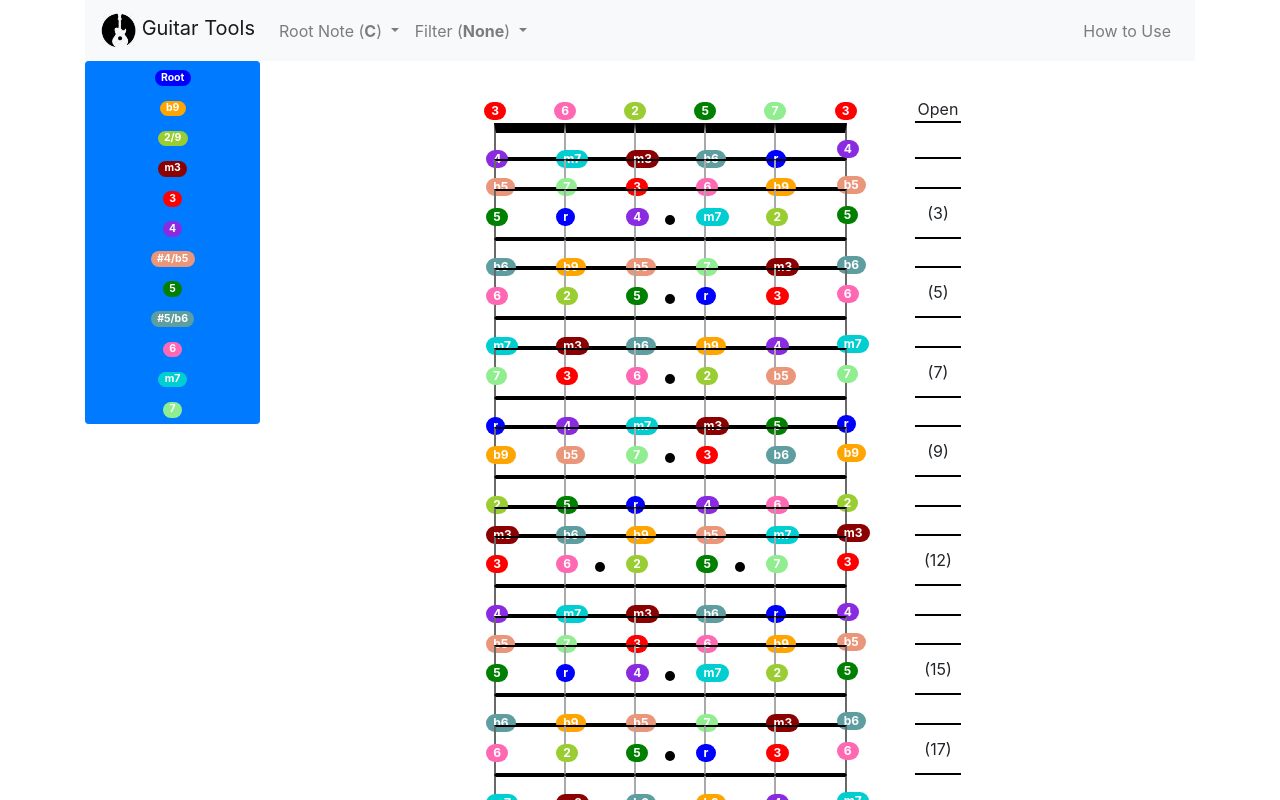
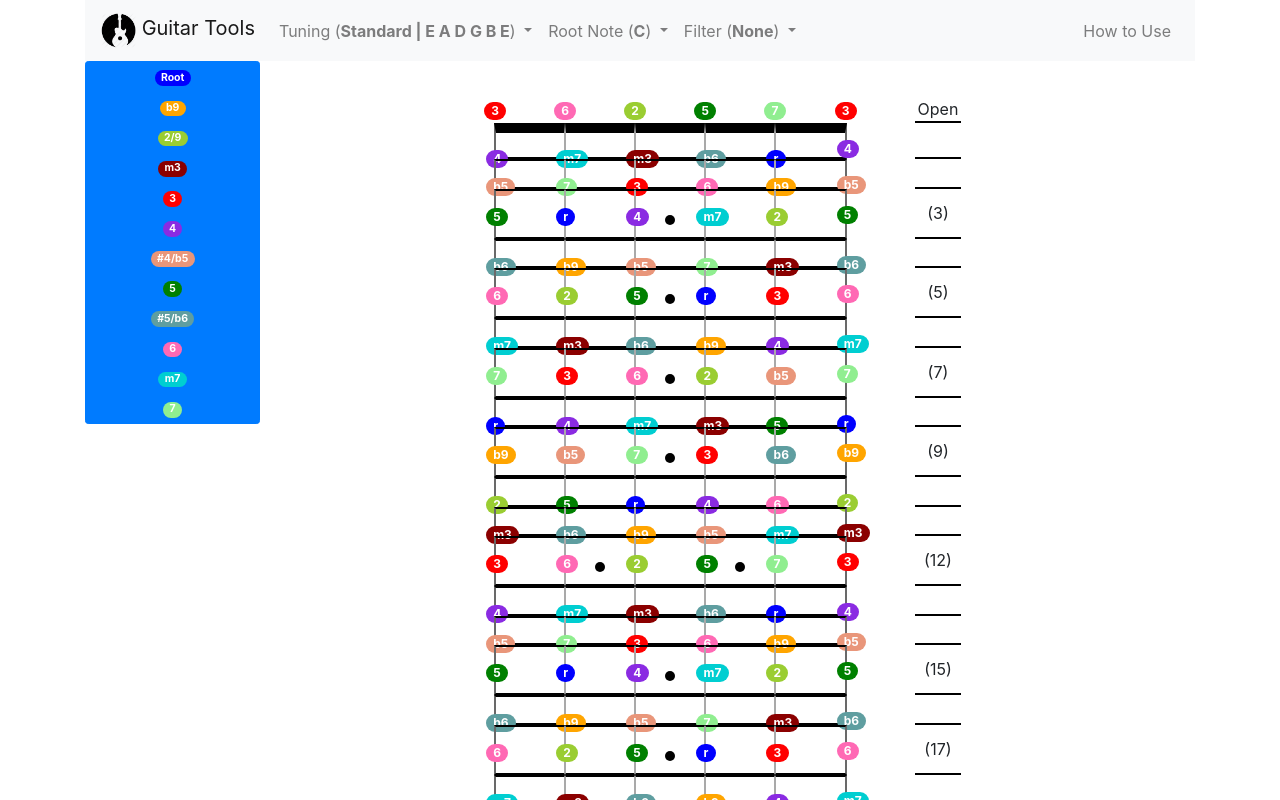
Before and after one commit to jsantoru/guitar-tools, a Vue app: page / in a window 1280 px wide. Shown: the top 800 px of the page. Built offline with nearby package versions, Linux system fonts and the light colour scheme.

Commit message:
added tuning dropdown

```diff
--- a/src/components/Navbar.vue
+++ b/src/components/Navbar.vue
@@ -10,6 +10,16 @@
 
     <div class="collapse navbar-collapse" id="navbarSupportedContent">
       <ul class="navbar-nav mr-auto">
+        <!-- TUNING -->
+        <li class="nav-item dropdown">
+          <a class="nav-link dropdown-toggle" href="#" id="navbarDropdownTuning" role="button" data-toggle="dropdown" aria-haspopup="true" aria-expanded="false">
+            Tuning (<b>Standard | E A D G B E</b>)
+          </a>
+          <div class="dropdown-menu" aria-labelledby="navbarDropdown">
+            <a class="dropdown-item" >Standard - E A D G B E</a>
+          </div>
+        </li>
+
         <!-- ROOT NOTE -->
         <li class="nav-item dropdown first">
           <a class="nav-link dropdown-toggle" href="#" id="navbarDropdownRootNote" role="button" data-toggle="dropdown" aria-haspopup="true" aria-expanded="false">
```
